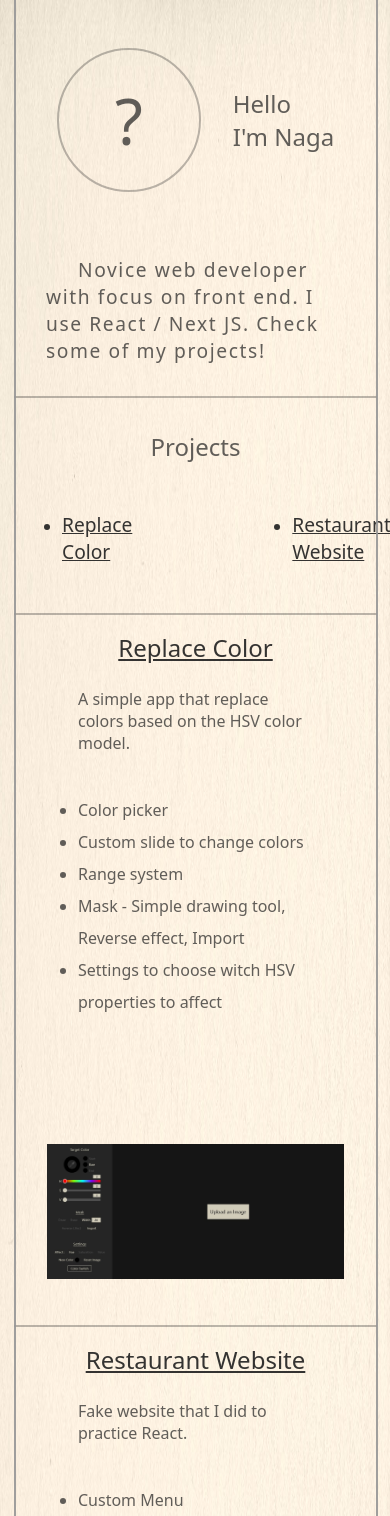
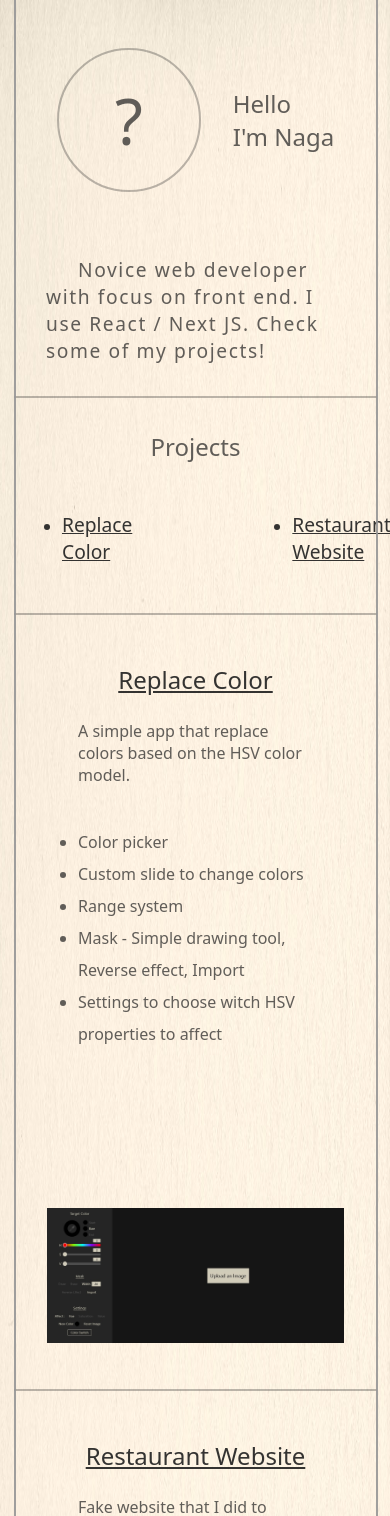
Before and after one commit to DiogoAzvd/Portifolio, a Next.js app: page / in a window 390 px wide. Shown: the top 1516 px of the page. Built offline with nearby package versions, Linux system fonts and the light colour scheme.

Commit message:
modified:   public/css/index.css

```diff
--- a/public/css/index.css
+++ b/public/css/index.css
@@ -193,6 +193,7 @@ img {
         padding-top: 3rem;
         padding-bottom: 2rem;
         padding: 1rem;
+        gap: 2rem;
     }
 
     .pTextWrap {
@@ -200,7 +201,7 @@ img {
         border: none;
         padding-left: 3rem;
         padding-right: 3rem;
-        padding-top: 0;
+        padding-top: 2rem;
     }
 
     .pImageWrap {
```
